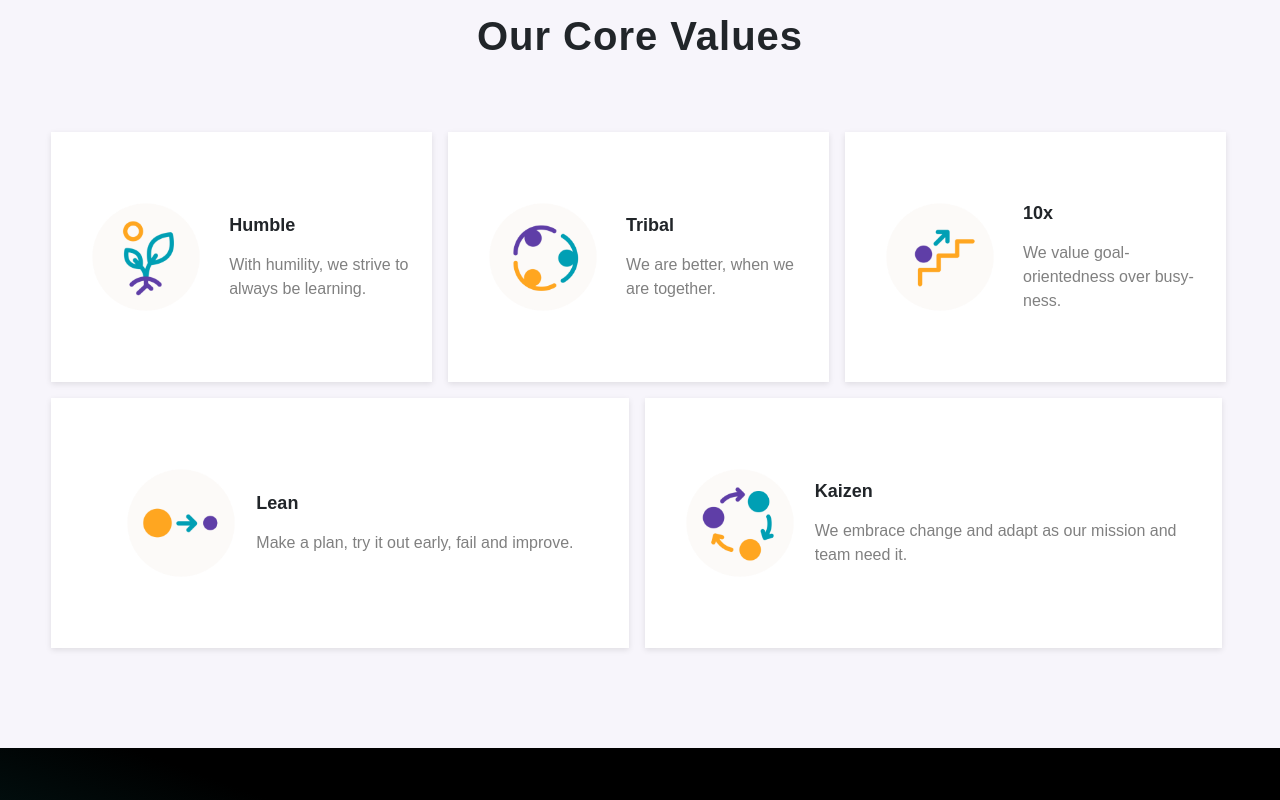
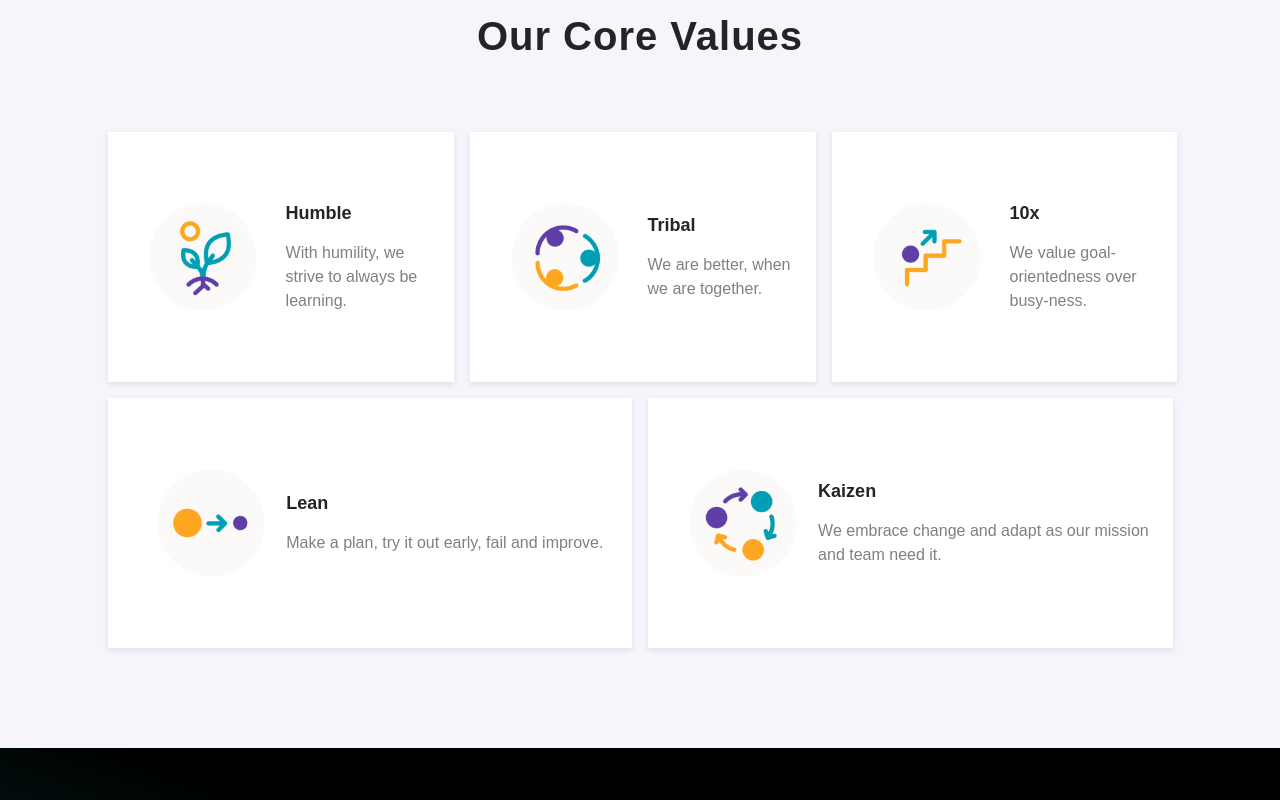
Before and after one commit to AhmadHussain921/techwebsite, a React (Create React App) app: page /about in a window 1280 px wide. Shown: the part 1680-2480 px from the top of the page. Built offline with nearby package versions, Linux system fonts and the light colour scheme.

Commit message:
project is on HOLD, asked to work on wordpress site

```diff
--- a/src/components/AboutComponent/AboutService.jsx
+++ b/src/components/AboutComponent/AboutService.jsx
@@ -1,5 +1,5 @@
 import React from "react";
-import { Wrapper, Container } from "../Layouts";
+import { Wrapper, Container, useMediaQuery } from "../Layouts";
 import services from "../../assets/services.jpg";
 import { H3, P } from "../Typography";
 import people from "../../assets/people.svg";
@@ -29,14 +29,21 @@ const CardData = [
   },
 ];
 const AboutService = () => {
+    const isResponsive = useMediaQuery({
+        query: "(max-width: 768px)",
+      });
   return (
     <>
       <Wrapper bg="#F7F5FB" pt="5%" pb="5%">
         <Container>
-          <Wrapper className="d-flex flex-row align-items-center justify-content-between gap-5">
+        <Wrapper
+            className={`d-flex flex-row align-items-center justify-content-between ${
+              isResponsive && "flex-wrap"
+            } gap-5`}
+          >
             <img
-              width="45%"
-              height="45%"
+                  width={isResponsive ? "100%" : "45%"}
+                  height={isResponsive ? "100%" : "45%"}
               src={services}
               alt="services"
               style={{ borderRadius: "5px" }}
@@ -60,7 +67,11 @@ const AboutService = () => {
             </Wrapper>
           </Wrapper>
           <Wrapper pt={"6%"}>
-            <Wrapper className="d-flex flex-row align-items-center justify-content-start gap-4">
+          <Wrapper
+              className={`d-flex flex-row align-items-center justify-content-start ${
+                isResponsive && "flex-wrap"
+              } gap-4`}
+            >
               {CardData.map((val, index) => {
                 return (
                   <>
--- a/src/components/AboutComponent/CoreValues.jsx
+++ b/src/components/AboutComponent/CoreValues.jsx
@@ -1,5 +1,5 @@
 import React from "react";
-import { Wrapper } from "../Layouts";
+import { Wrapper, Container, useMediaQuery } from "../Layouts";
 import { P, H1 } from "../Typography";
 import humble from "../../assets/humble.png.webp";
 import tribal from "../../assets/tribal.png.webp";
@@ -34,6 +34,9 @@ const CardsData = [
   },
 ];
 const CoreValues = () => {
+    const isResponsive = useMediaQuery({
+        query: "(max-width: 753px)",
+      });
   return (
     <Wrapper
       width="100%"
@@ -48,12 +51,10 @@ const CoreValues = () => {
         </H1>
       </Wrapper>
       <Wrapper pl={"4%"} pt="5%">
+      <Container>
           <Wrapper
             height="100%"
-
-
-          className="d-flex flex-column flex-row  justify-content-center align-items-center"
-
+            className={`d-flex flex-column justify-content-center gap-3 flex wrap`}
           >
             <Wrapper className="d-flex flex-row align-items-center gap-3 flex-wrap">
               {CardsData.map((val, index) => {
@@ -62,7 +63,7 @@ const CoreValues = () => {
                     <Wrapper
                       key={index}
                       className="d-flex flex-row align-items-center justify-content-center gap-2"
-                    width="31%"
+                      width={isResponsive ? "95%" : "31%"}
                       height="250px"
                       bg="white"
                       p="20px"
@@ -75,7 +76,7 @@ const CoreValues = () => {
                         src={val.src}
                         alt={val.name}
                       />
-                    <Wrapper className="d-flex flex-column justify-content-center">
+                      <Wrapper className="d-flex flex-column justify-content-center flex-wrap">
                         <P weight="600">{val.name}</P>
                         <P mb="0px" size="16px" color="gray">
                           {val.desc}
@@ -88,7 +89,7 @@ const CoreValues = () => {
                     <Wrapper
                       key={index}
                       className="d-flex flex-row align-items-center justify-content-center"
-                    width="47%"
+                      width={isResponsive ? "95%" : "47%"}
                       height="250px"
                       p={"20px"}
                       bg="white"
@@ -108,11 +109,13 @@ const CoreValues = () => {
                         </P>
                       </Wrapper>
                     </Wrapper>
+
                 </>
               );
             })}
             </Wrapper>
           </Wrapper>
+        </Container>
       </Wrapper>
     </Wrapper>
   );
--- a/src/components/Common/Details.jsx
+++ b/src/components/Common/Details.jsx
@@ -87,7 +87,6 @@ const Details = (props) => {
               <>
                 <Wrapper
                   color="#bfcdd5"
-                  fontFamily="Tinos, serif"
                   lHeight="35px"
                   size={isResponsive ? "16px" : "18px"}
                   className={`mt-4 ${isResponsive && "ms-4"}`}
--- a/src/components/Common/Header.jsx
+++ b/src/components/Common/Header.jsx
@@ -11,7 +11,6 @@ const HeaderStyle = styled.div`
   * {
     overflow: hidden;
   }
-  font-family: Tinos, serif;
   overflow: hidden;
   width: 100%;
   height: 90px;
```
Lines whose indentation alone changed are shown as unchanged.
